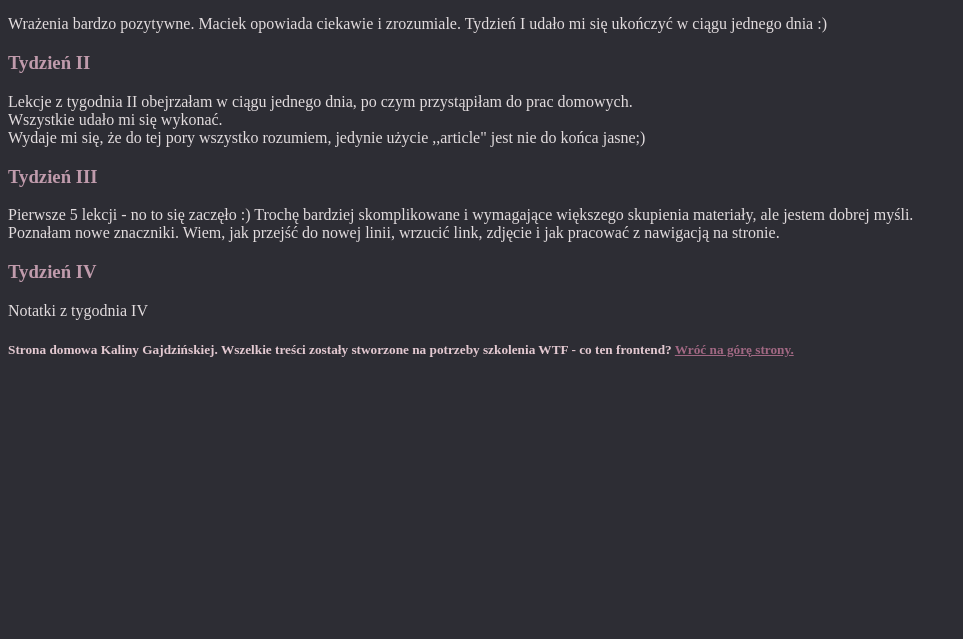
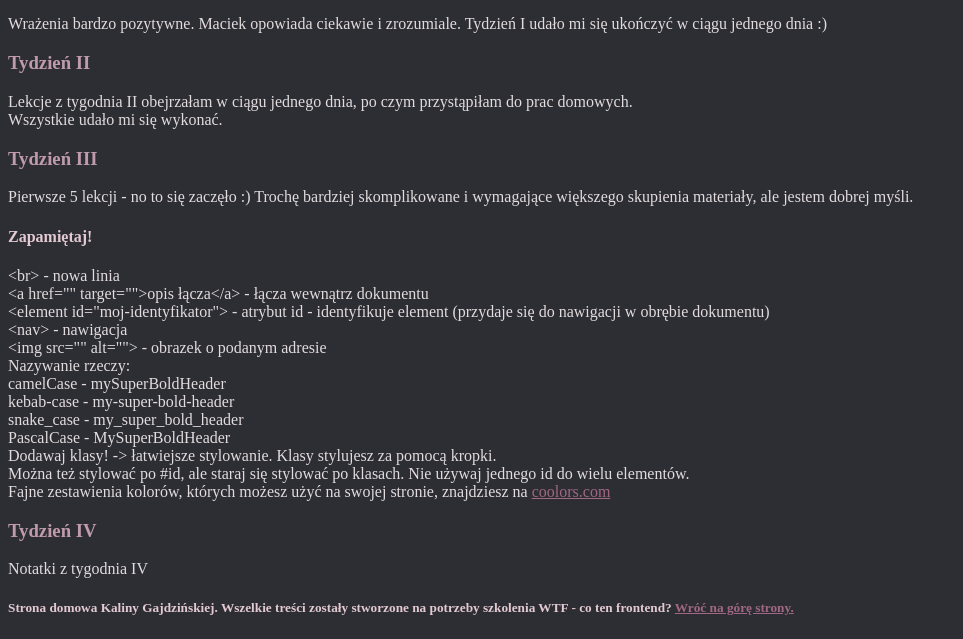
Before and after one commit to kalina-gajdzinska/homepage, a plain HTML site: page notatki.html in a window 1280 px wide. Shown: the part 646-1285 px from the top of the page, without its empty margins (0-963 px from the left). Before the commit the page ends 1026 px from the top, so only its background shows below. Drawn offline with Linux system fonts and the light colour scheme.

Commit message:
new notes from week III

```diff
--- a/notatki.html
+++ b/notatki.html
@@ -35,16 +35,33 @@
                 <p class="text">Lekcje z tygodnia II obejrzałam w ciągu jednego dnia, po czym przystąpiłam do prac
                     domowych. <br>
                     Wszystkie udało mi się wykonać.
-                    <br> Wydaje
-                    mi się, że do tej pory wszystko rozumiem, jedynie użycie ,,article" jest nie do końca jasne;)</p>
+                </p>
             </article>
             <article>
                 <h3 class="header3">Tydzień III</h3>
                 <p class="text">Pierwsze 5 lekcji - no to się zaczęło :) Trochę bardziej skomplikowane i wymagające
-                    większego
-                    skupienia materiały, ale jestem dobrej myśli.<br>
-                    Poznałam nowe znaczniki. Wiem, jak przejść do nowej linii, wrzucić link, zdjęcie i jak pracować z
-                    nawigacją na stronie.</p>
+                    większego skupienia materiały, ale jestem dobrej myśli.<br>
+                <h4 class="header4">Zapamiętaj!</h4>
+                <p class="text">&lt;br&gt; - nowa linia<br>
+                    &lt;a href="" target="">opis łącza&lt;/a&gt; - łącza wewnątrz dokumentu <br>
+                    &lt;element id="moj-identyfikator"> - atrybut id - identyfikuje element
+                    (przydaje się do nawigacji w obrębie dokumentu)<br>
+                    &lt;nav&gt; - nawigacja<br>
+                    &lt;img src="" alt=""&gt; - obrazek o podanym adresie <br>
+                    Nazywanie rzeczy:<br>
+                    camelCase - mySuperBoldHeader <br>
+                    kebab-case - my-super-bold-header <br>
+                    snake_case - my_super_bold_header<br>
+                    PascalCase - MySuperBoldHeader <br>
+
+                    Dodawaj klasy! -> łatwiejsze stylowanie. Klasy stylujesz za pomocą kropki.<br>
+                    Można też stylować po #id, ale staraj się stylować po klasach. Nie używaj jednego id do wielu elementów.<br>
+                    Fajne zestawienia kolorów, których możesz użyć na swojej stronie, znajdziesz na <a href="https://coolors.co/">coolors.com</a>
+
+
+
+
+                </p>
                 <article>
                     <h3 class="header3">Tydzień IV</h3>
                     <p class="text">Notatki z tygodnia IV</p>
```
